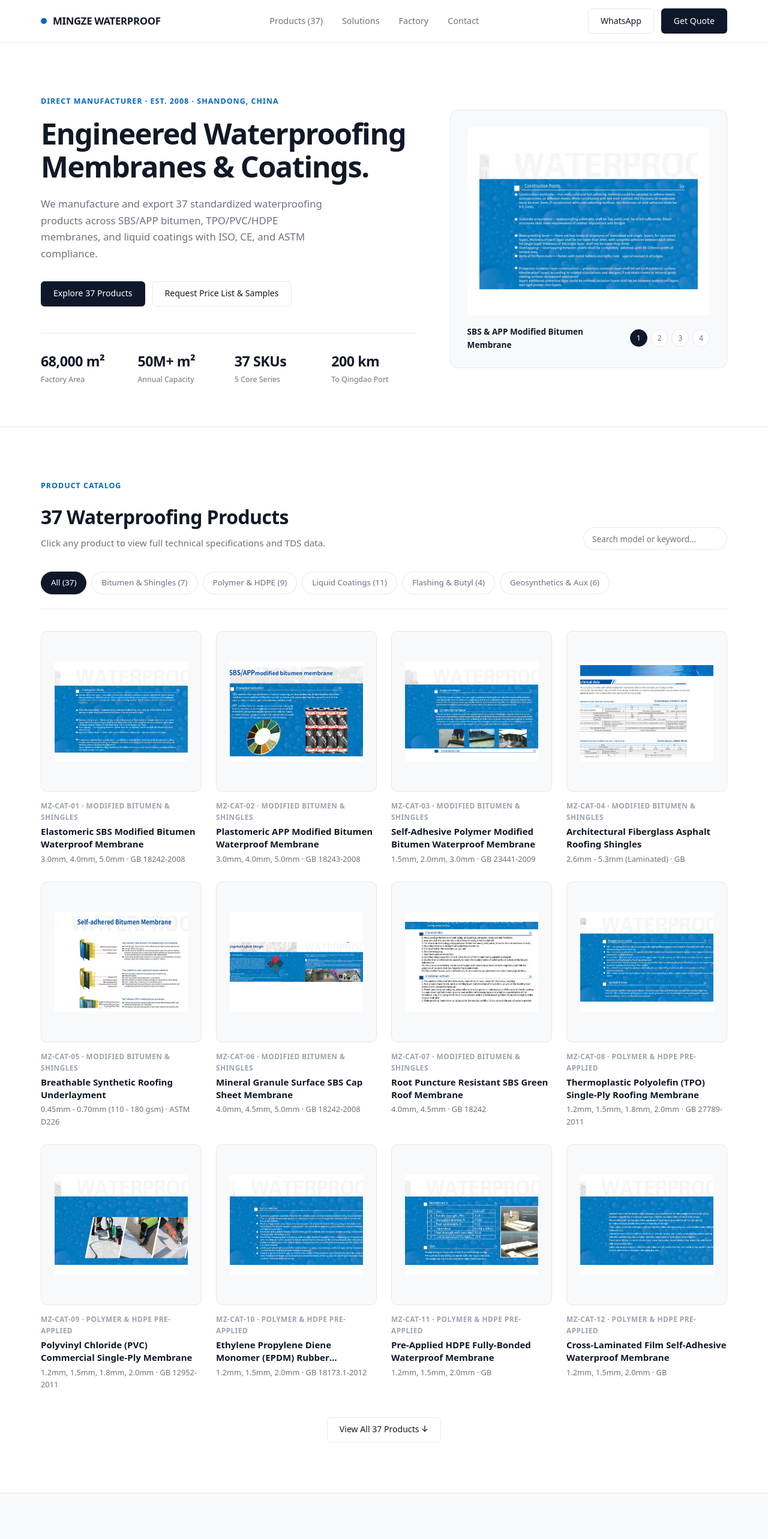
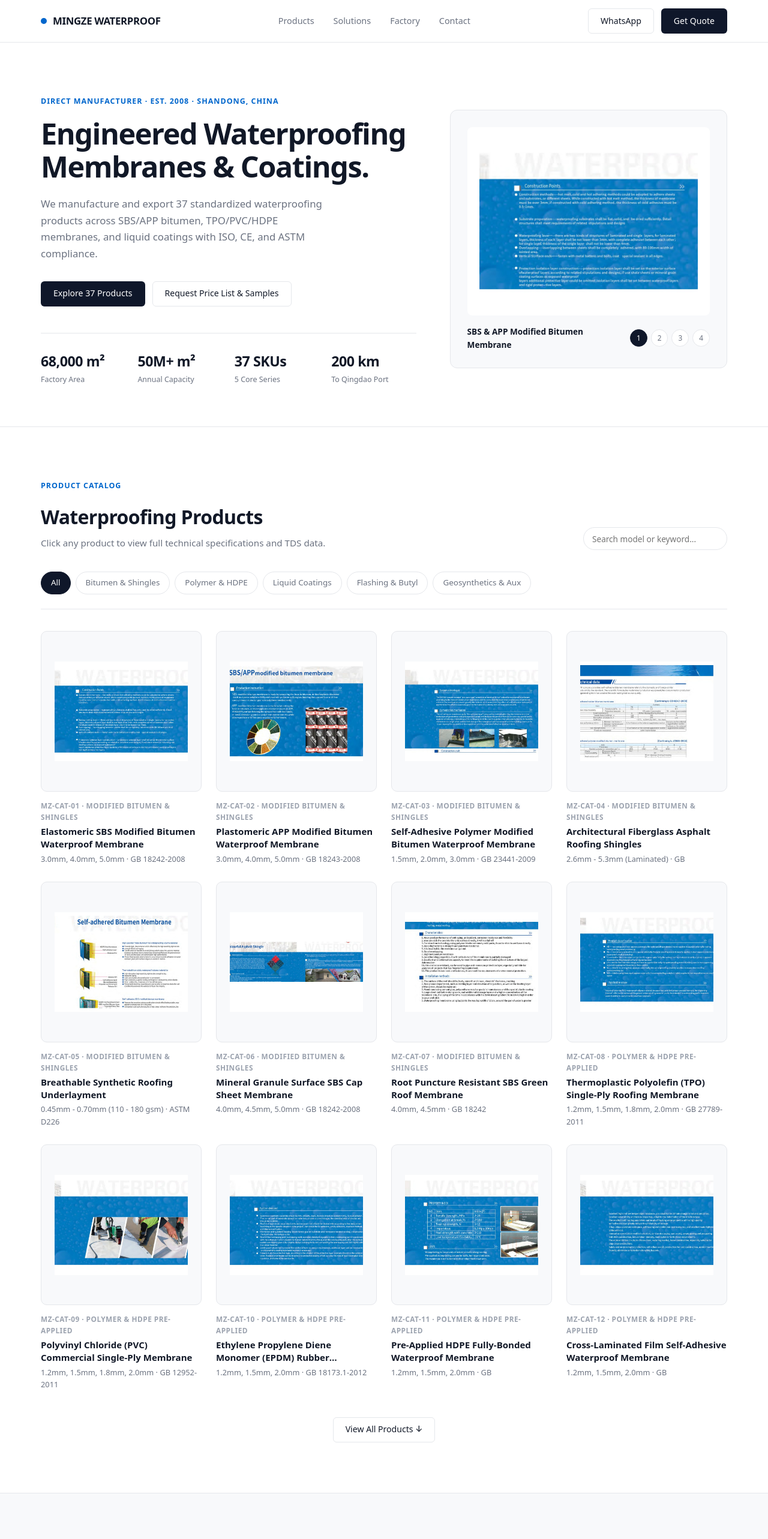
Before and after one commit to will-zhao977/mingze-waterproof, a React (Vite) app: page / in a window 1280 px wide. Shown: the top 2566 px of the page at 60% size. Built offline with nearby package versions, Linux system fonts and the light colour scheme.

Commit message:
Remove product counts from products section labels

```diff
--- a/src/main.jsx
+++ b/src/main.jsx
@@ -109,7 +109,7 @@ function App() {
           </a>
 
           <nav className="min-nav">
-            <a href="#products">Products (37)</a>
+            <a href="#products">Products</a>
             <a href="#solutions">Solutions</a>
             <a href="#factory">Factory</a>
             <a href="#contact">Contact</a>
@@ -213,7 +213,7 @@ function App() {
             <div className="min-sec-head">
               <div>
                 <span className="min-tag">Product Catalog</span>
-                <h2>37 Waterproofing Products</h2>
+                <h2>Waterproofing Products</h2>
                 <p>Click any product to view full technical specifications and TDS data.</p>
               </div>
               <input
@@ -232,7 +232,7 @@ function App() {
                   className={`min-tab ${activeCategory === "all" ? "active" : ""}`}
                   onClick={() => setActiveCategory("all")}
                 >
-                  All ({PRODUCTS.length})
+                  All
                 </button>
                 {CATEGORIES.map((cat) => (
                   <button
@@ -243,7 +243,7 @@ function App() {
                     }`}
                     onClick={() => setActiveCategory(cat.id)}
                   >
-                    {cat.shortName} ({cat.count})
+                    {cat.shortName}
                   </button>
                 ))}
               </div>
@@ -284,8 +284,8 @@ function App() {
                     onClick={() => setShowAllProducts((prev) => !prev)}
                   >
                     {showAllProducts
-                      ? "Show Featured 12 Products"
-                      : `View All ${PRODUCTS.length} Products ↓`}
+                      ? "Show Featured Products"
+                      : "View All Products ↓"}
                   </button>
                 </div>
               )}
```
